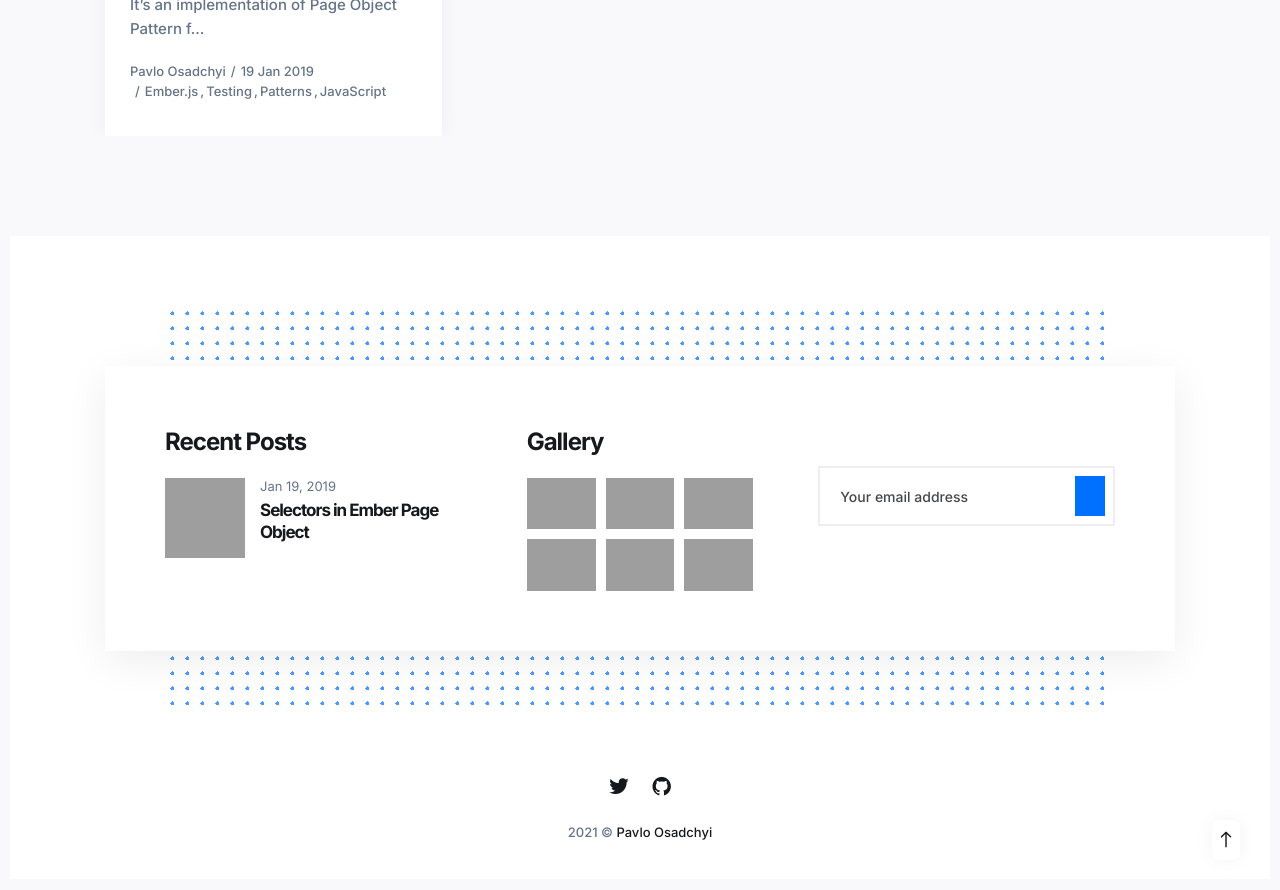
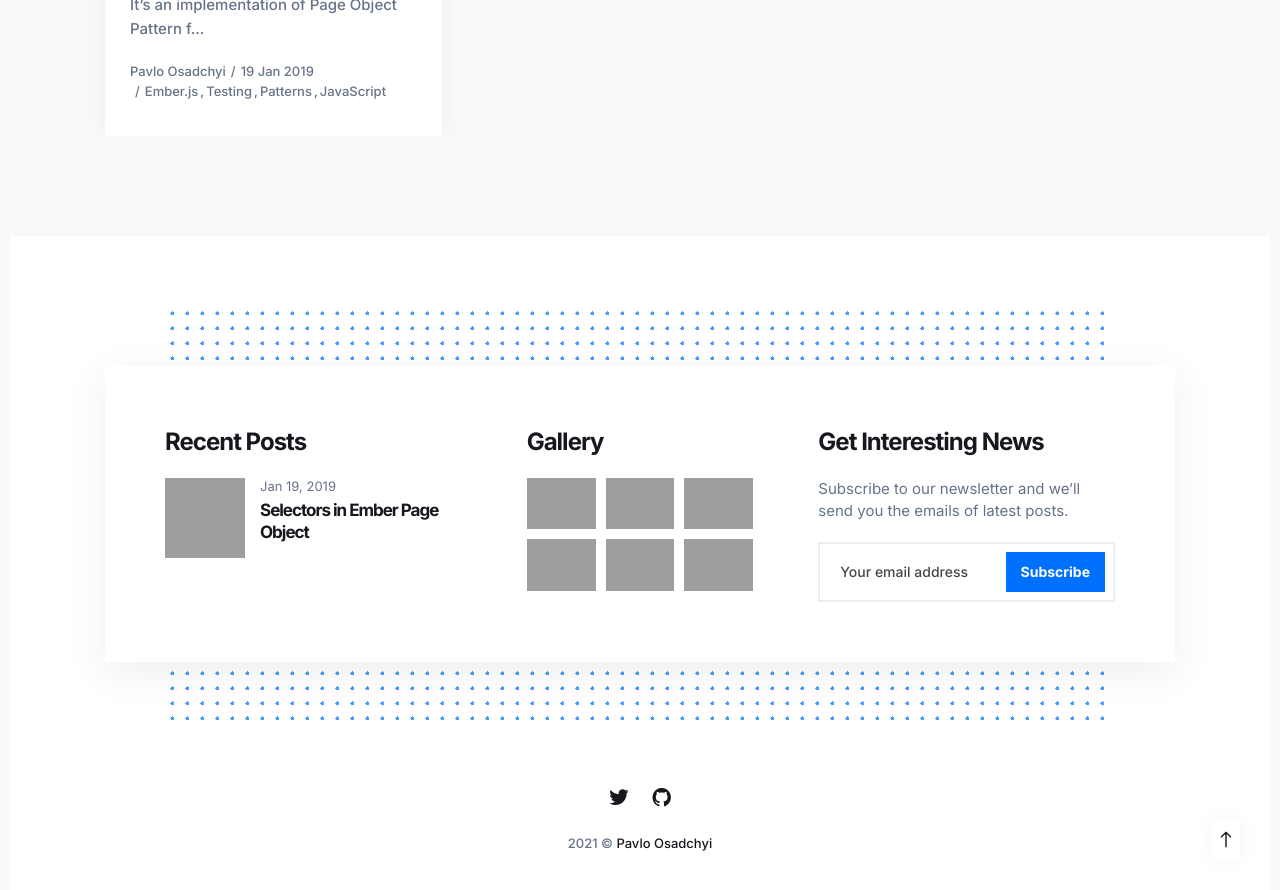
Before and after one commit to hoangdangent/hoangdangent.github.io, a Jekyll site: the page built from index.html, in a window 1280 px wide and 900 px high, scrolled down 1102 px. Shown: the top 890 px of the window. Built offline with Jekyll 4.4.1, drawn with Linux system fonts in a browser that asks for light colours; nearby versions of some CDN libraries; the list of posts is cut into pages by our own code; grey boxes are pictures that could not be loaded.

Commit message:
Update widget-subscribe.html

```diff
--- a/_includes/footer-widgets/widget-subscribe.html
+++ b/_includes/footer-widgets/widget-subscribe.html
@@ -1,18 +1,18 @@
 <div class="col col-4 col-d-6 col-t-12">
   <div class="widget widget-subscribe">
     <div class="widget__head">
-      <h3 class="widget__title">{{ site.mailchimp__title }}</h3>
+      <h3 class="widget__title">Get Interesting News</h3>
     </div>
     <div class="subscribe__inner">
       <div class="subscribe__group">
-        <div class="subscribe__description">{{ site.mailchimp__text }}</div>
+        <div class="subscribe__description">Subscribe to our newsletter and we’ll send you the emails of latest posts.</div>
       </div>
            <form class="subscribe-form validate"
            action="{% if site.mailchimp-identifier %}//{{site.mailchimp-identifier}}{% else %}#{% endif %}" method="POST" id="membedded-subscribe-form" name="membedded-subscribe-form" target="_blank" novalidate>
            <label class="screen-reader-text" for="mce-EMAIL">Email address</label>
            <input class="subscribe-email required email" id="mce-EMAIL" type="text" name="EMAIL"
            placeholder="Your email address">
-           <button class="button subscribe-button" id="membedded-subscribe" type="submit" name="subscribe">{{ site.mailchimp__button__text }}</button>
+           <button class="button subscribe-button" id="membedded-subscribe" type="submit" name="subscribe">Subscribe</button>
            </form>
     </div>
   </div>
```
